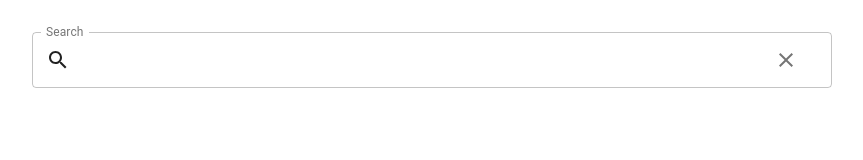
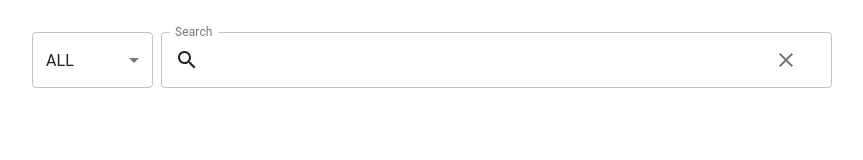
Before and after one commit to nprz/albert-case-study, a React (Create React App) app: page / in a window 1280 px wide. Shown: the top 160 px of the page, without its empty margins (208-1071 px from the left). Built offline with nearby package versions, Linux system fonts and the light colour scheme.

Commit message:
select drop down working

```diff
--- a/src/App.js
+++ b/src/App.js
@@ -18,10 +18,7 @@ const useStyles = makeStyles({
     width: 800,
     minWidth: 0,
     margin: "0px auto",
-    padding: "0px 32px",
-    display: "flex",
-    justifyContent: "center",
-    position: "relative"
+    padding: "0px 32px"
   }
 });
 
--- a/src/components/SearchInput/SearchInput.js
+++ b/src/components/SearchInput/SearchInput.js
@@ -13,13 +13,23 @@ import ListItem from "@material-ui/core/ListItem";
 import ListItemText from "@material-ui/core/ListItemText";
 import Divider from "@material-ui/core/Divider";
 import Button from "@material-ui/core/Button";
+import Select from "@material-ui/core/Select";
+import MenuItem from "@material-ui/core/MenuItem";
 
 // Style
 import { makeStyles } from "@material-ui/core/Styles";
 
 const useStyles = makeStyles({
-  root: {
-    width: "100%"
+  inputContainer: {
+    width: "100%",
+    display: "flex"
+  },
+  input: {
+    width: "100%",
+    marginLeft: 8
+  },
+  select: {
+    width: 75
   },
   listContainer: {
     position: "absolute",
@@ -34,6 +44,15 @@ const useStyles = makeStyles({
     height: 20
   }
 });
+
+export const categoryDict = {
+  ALL: "all",
+  TITLE: "title",
+  AUTHOR: "author",
+  TEXT: "text",
+  SUBJECT: "subject",
+  LISTS: "lists"
+};
 
 function BookListItem({ title, author, link }) {
   return (
@@ -71,11 +90,26 @@ function renderResults(results, searchValue, isLoading, handleClick) {
   ));
 }
 
+function renderMenuItems() {
+  let menuItems = [];
+
+  for (const category in categoryDict) {
+    menuItems.push(
+      <MenuItem value={categoryDict[category]}>
+        {categoryDict[category].toUpperCase()}
+      </MenuItem>
+    );
+  }
+
+  return menuItems;
+}
+
 export default function SearchInput({ fetchSearch, isLoading, results }) {
   const classes = useStyles();
   const [searchValue, setSearchValue] = useState("");
   const [inputFocus, setInputFocus] = useState(false);
   const [listVisible, setListVisible] = useState(false);
+  const [selectValue, setSelectValue] = useState("all");
   const inputRef = useRef(null);
 
   useEffect(() => {
@@ -87,22 +121,33 @@ export default function SearchInput({ fetchSearch, isLoading, results }) {
   }, [inputFocus, searchValue]);
 
   const handleChange = e => {
-    setSearchValue(e.target.value || "");
-    fetchSearch(e.target.value || "");
+    setSearchValue(e.target.value);
+    fetchSearch(e.target.value, selectValue);
   };
 
   const handleSearchAgain = () => {
     setSearchValue("");
-    fetchSearch("");
+    fetchSearch("", selectValue);
     inputRef.current.focus();
   };
 
   return (
     <>
+      <div className={classes.inputContainer}>
+        <Select
+          classes={{
+            root: classes.select
+          }}
+          variant="outlined"
+          value={selectValue}
+          onChange={e => setSelectValue(e.target.value)}
+        >
+          {renderMenuItems()}
+        </Select>
         <TextField
-        className={classes.root}
           value={searchValue}
           onChange={e => handleChange(e)}
+          className={classes.input}
           variant="outlined"
           label="Search"
           inputRef={inputRef}
@@ -121,13 +166,14 @@ export default function SearchInput({ fetchSearch, isLoading, results }) {
                 ) : (
                   <div className={classes.placeHolder} />
                 )}
-              <IconButton onClick={handleChange}>
+                <IconButton onClick={handleSearchAgain}>
                   <ClearIcon />
                 </IconButton>
               </InputAdornment>
             )
           }}
         />
+      </div>
       {listVisible && (
         <div className={classes.listContainer}>
           <Paper className={classes.paper}>
--- a/src/components/SearchInput/index.js
+++ b/src/components/SearchInput/index.js
@@ -20,7 +20,7 @@ const mapStateToProps = state => {
 };
 
 const mapDispatchToProps = dispatch => ({
-  fetchSearch: value => dispatch(fetchSearch(value))
+  fetchSearch: (value, category) => dispatch(fetchSearch(value, category))
 });
 
 export default connect(mapStateToProps, mapDispatchToProps)(SearchInput);
--- a/src/redux/actionCreators/search.js
+++ b/src/redux/actionCreators/search.js
@@ -14,15 +14,27 @@ function receiveSearch(results) {
   };
 }
 
-export function fetchSearch(query) {
+export function fetchSearch(q, category) {
   return function(dispatch) {
     dispatch(requestSearch());
-    // queue api calls, some calls are coming back
-    // later than others
+
+    const query = {
+      q,
+      limit: 10,
+      mode: "ebooks"
+    };
+
+    if (category !== "all") {
+      console.log("h");
+      query.q = `${category}:"${q}"`;
+    }
+
     superagent
       .get(`https://openlibrary.org/search.json`)
-      .query({ q: query, limit: 10 })
+      .query(query)
       .then(res => {
+        // if previous q is a substring of current q ignore update
+        // time stamps are a better solution, forward and backward
         dispatch(receiveSearch(JSON.parse(res.text)));
       });
   };
```
Also changed, not shown: src/redux/actionCreators/toggle.js (deleted, +0 -7 lines). Lines whose indentation alone changed are shown as unchanged.
